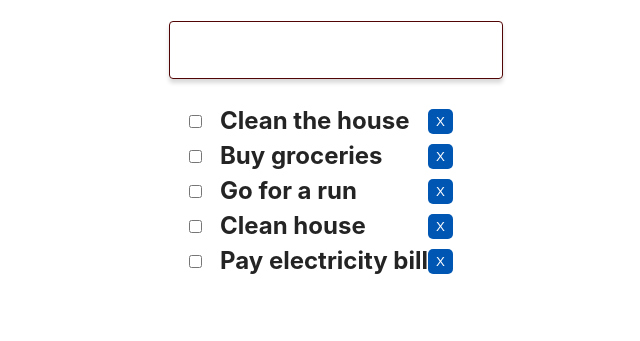
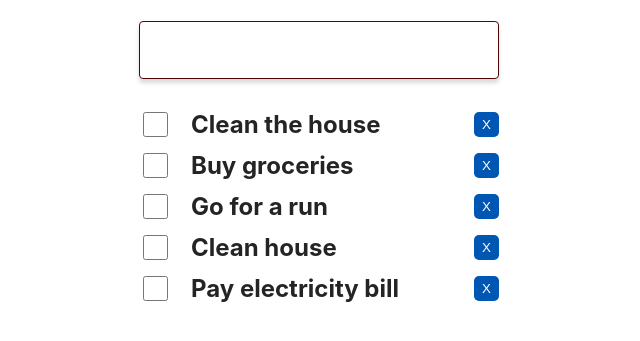
Before and after one commit to MarynaBinko/Todo-form, a website built with Vite: page src/index.html in a window 1280 px wide. Shown: the part 87-428 px from the top of the page, without its empty margins (321-961 px from the left). Built offline with nearby package versions, Linux system fonts and the light colour scheme; data requests are answered from the project's data file.

Commit message:
Update styles.css

```diff
--- a/src/css/styles.css
+++ b/src/css/styles.css
@@ -56,6 +56,7 @@ ul {
   display: flex;
   flex-direction: column;
   align-items: center;
+  max-width: 360px;
 }
 
 h1 {
@@ -66,18 +67,22 @@ h1 {
   color: #520505;
 }
 
-
+.list{
+  width: 360px;
+}
 
 
 .list-item {
   display: flex;
   justify-content: space-evenly;
+  align-items: center;
    margin: 10px 0;
 }
 
 .list-title {
   margin: 0;
-  margin-left: 15px;
+  margin-left: 20px;
+  margin-right: 30px;
   flex: 1 0 auto;
 }
 
@@ -89,20 +94,20 @@ button {
   width: 25px;
   height: 25px;
   border-radius: 5px;
+  margin-left: auto;
 }
 
 .todo-form {
   display: flex;
   align-items: center;
   gap: 24px;
-  width: 300px;
+  width: 360px;
   margin-bottom: 20px;
 }
 
 .todo-form input {
   width: 100%;
   height: 40px;
-  flex-shrink: 0;
   border-radius: 4px;
     border: 1px solid var(--WHITE, #520505);
     box-shadow: 0px 4px 4px 0px rgba(0, 0, 0, 0.15);
@@ -113,3 +118,7 @@ button {
     letter-spacing: 0.04em;
     color: #090909;
 }
+.list-checkbox{
+  height: 25px;
+  width: 25px;
+}
```
